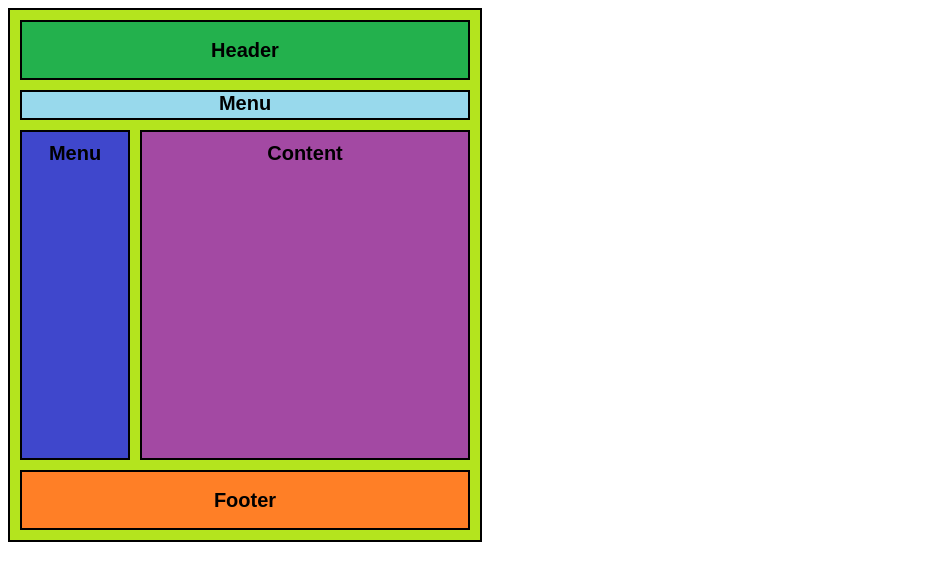
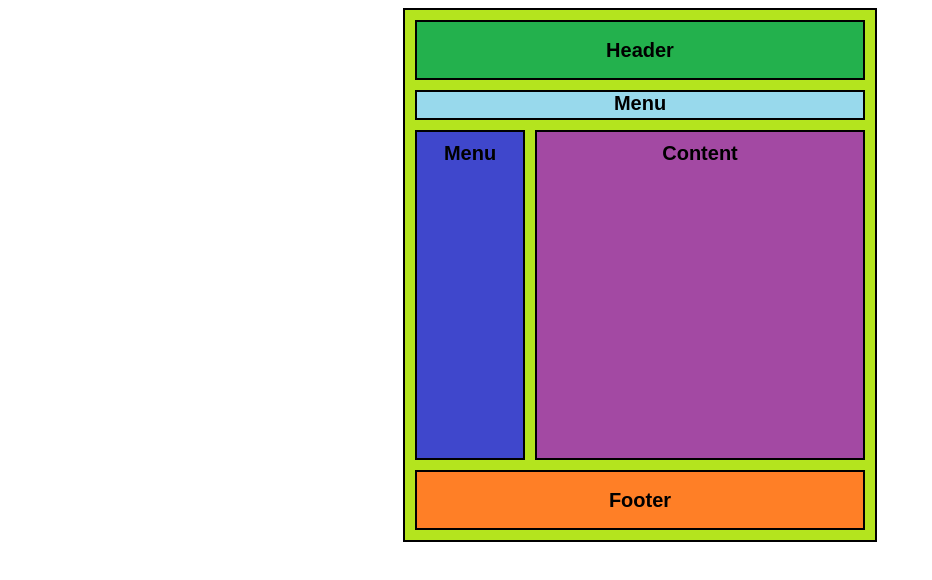
Before and after one commit to AbbasRazaPakistan/Layout1, a plain HTML site: page index.html in a window 1280 px wide. Shown: the whole page, without its empty margins (0-932 px from the left). Drawn offline with Linux system fonts and the light colour scheme.

Commit message:
Title Changed & Aligned main in center of body using flex in body.

```diff
--- a/css/style.css
+++ b/css/style.css
@@ -8,6 +8,8 @@ body {
   font-family: sans-serif;
   font-weight: bold;
   font-size: 20px;
+  display: flex;
+  justify-content: center;
 }
 main {
   border: 2px solid black;
--- a/index.html
+++ b/index.html
@@ -3,7 +3,7 @@
   <head>
     <meta charset="UTF-8" />
     <meta name="viewport" content="width=device-width, initial-scale=1.0" />
-    <title>Layout 2</title>
+    <title>Layout 1</title>
     <link rel="stylesheet" href="./css/style.css" />
   </head>
   <body>
```
